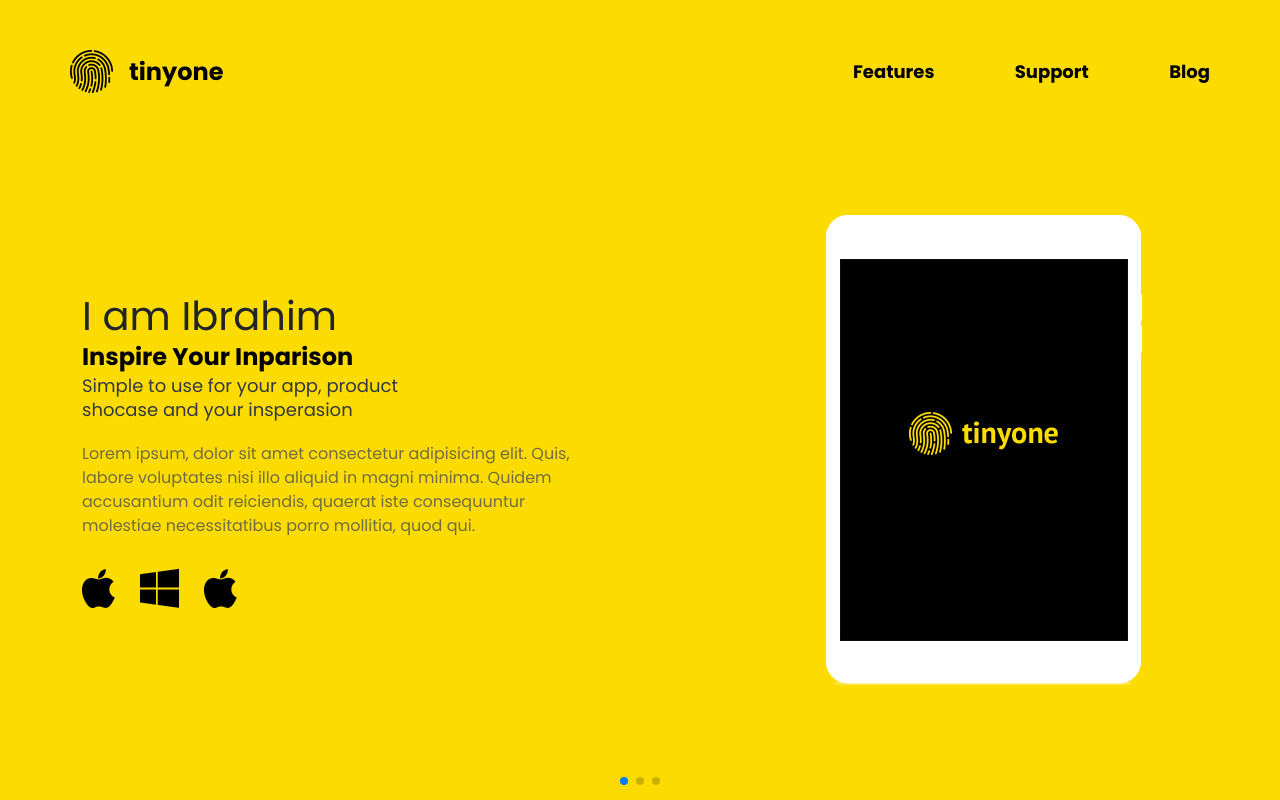
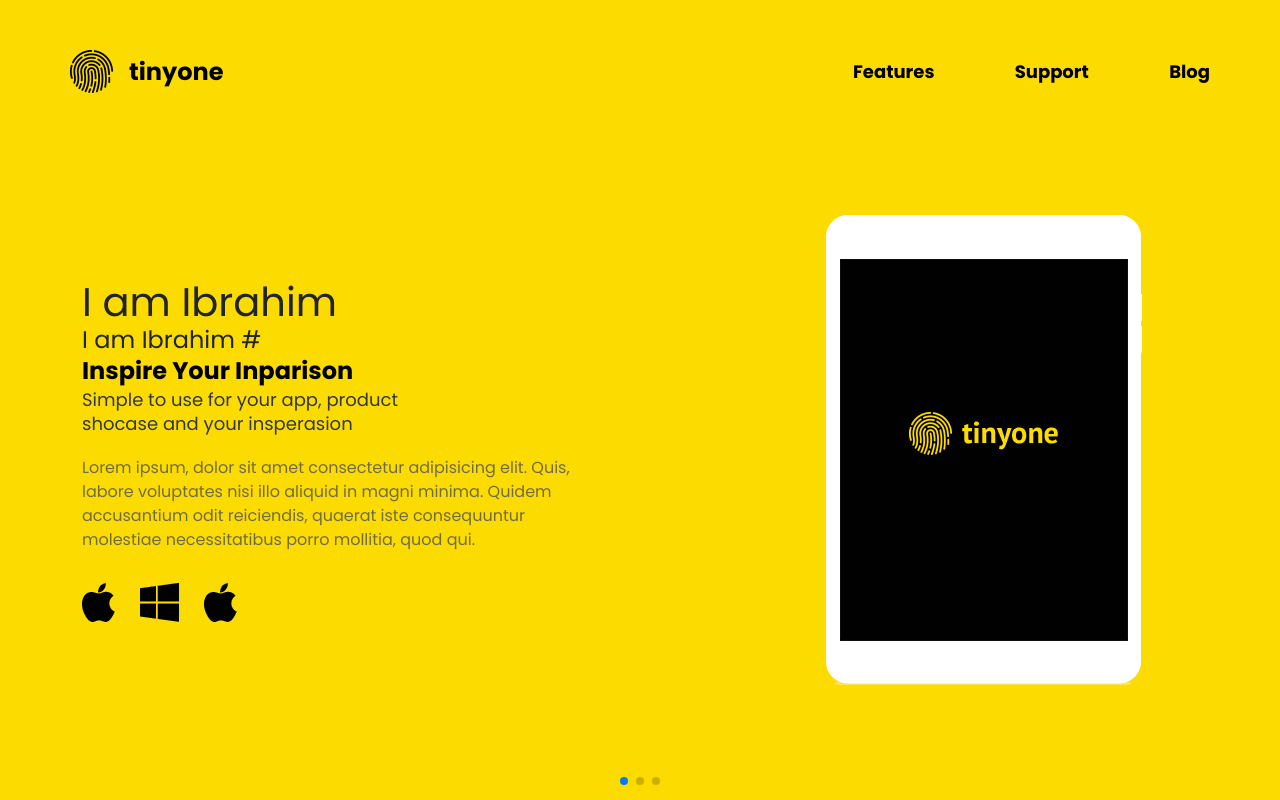
Before and after one commit to Ibrahimcoderx/Tinyone, a plain HTML site: page index.html in a window 1280 px wide. Shown: the top 800 px of the page. Drawn offline with nearby package versions, Linux system fonts and the light colour scheme.

Commit message:
Ibrhiam#

```diff
--- a/index.html
+++ b/index.html
@@ -57,6 +57,7 @@
 
                             <div>
                                 <h1>I am Ibrahim</h1>
+                                <h4>I am Ibrahim #</h4>
                             <h2>Inspire Your Inparison</h2>
                             <h6>Simple to use for your app, product <br/>shocase and your insperasion</h6>
                             <p>Lorem ipsum, dolor sit amet consectetur adipisicing elit. Quis, labore voluptates nisi illo aliquid in magni minima.
```
